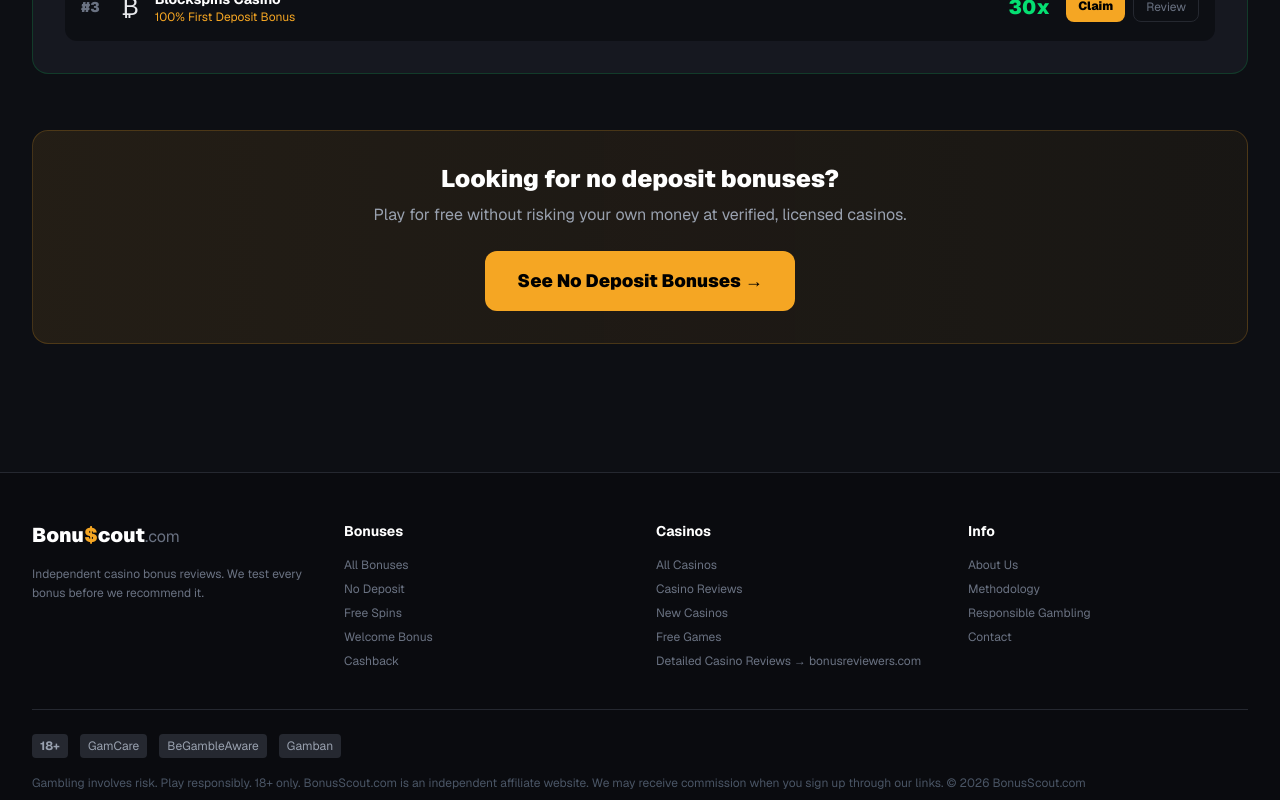
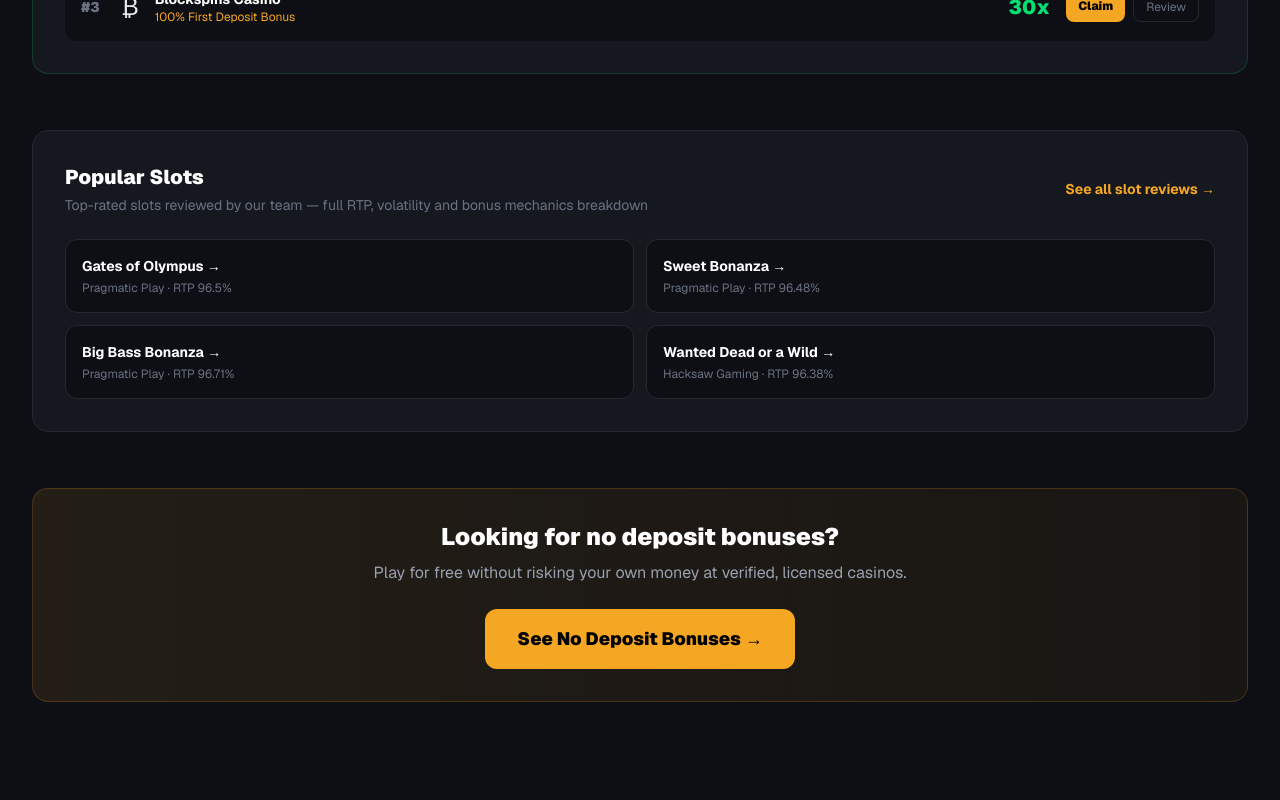
Before and after one commit to MVisionsML/bonuscout, a Next.js app: page / in a window 1280 px wide. Shown: the part 8760-9560 px from the top of the page. Built offline with nearby package versions, Linux system fonts and the light colour scheme.

Commit message:
Add internal links to slots and news

```diff
--- a/src/app/(en)/bonuses/cashback/page.tsx
+++ b/src/app/(en)/bonuses/cashback/page.tsx
@@ -140,6 +140,8 @@
             { label: 'No Wagering Casinos', href: '/no-wagering-casinos' },
             { label: 'All Bonuses', href: '/bonuses' },
             { label: 'All Reviews', href: '/reviews' },
+            { label: 'Casino News & Bonus Updates', href: '/news' },
+            { label: 'May 2026 No Deposit Audit', href: '/news/best-no-deposit-bonuses-may-2026' },
           ].map(item => (
             <Link key={item.href} href={item.href}
               className="bg-[#0D0F14] border border-[#252830] hover:border-[#F5A623]/30 rounded-xl p-4 text-sm font-bold text-white hover:text-[#F5A623] transition-all">
--- a/src/app/(en)/page.tsx
+++ b/src/app/(en)/page.tsx
@@ -136,6 +136,31 @@
           )
         })()}
 
+        {/* Popular Slots */}
+        <div className="bg-[#161820] border border-[#252830] rounded-2xl p-6 md:p-8 mb-14">
+          <div className="flex items-center justify-between mb-6">
+            <div>
+              <h2 className="text-xl font-black text-white">Popular Slots</h2>
+              <p className="text-gray-500 text-sm mt-1">Top-rated slots reviewed by our team — full RTP, volatility and bonus mechanics breakdown</p>
+            </div>
+            <Link href="/slots" className="text-[#F5A623] text-sm font-bold hover:underline">See all slot reviews →</Link>
+          </div>
+          <div className="grid grid-cols-1 md:grid-cols-2 gap-3">
+            {[
+              { name: 'Gates of Olympus', slug: 'gates-of-olympus', provider: 'Pragmatic Play', rtp: '96.5%' },
+              { name: 'Sweet Bonanza', slug: 'sweet-bonanza', provider: 'Pragmatic Play', rtp: '96.48%' },
+              { name: 'Big Bass Bonanza', slug: 'big-bass-bonanza', provider: 'Pragmatic Play', rtp: '96.71%' },
+              { name: 'Wanted Dead or a Wild', slug: 'wanted-dead-or-a-wild', provider: 'Hacksaw Gaming', rtp: '96.38%' },
+            ].map(s => (
+              <Link key={s.slug} href={`/slots/${s.slug}`}
+                className="bg-[#0D0F14] border border-[#252830] hover:border-[#F5A623]/30 rounded-xl p-4 transition-all">
+                <div className="font-bold text-white text-sm mb-1">{s.name} →</div>
+                <div className="text-xs text-gray-500">{s.provider} · RTP {s.rtp}</div>
+              </Link>
+            ))}
+          </div>
+        </div>
+
         {/* Bottom CTA */}
         <div className="bg-gradient-to-r from-[#F5A623]/10 to-[#F5A623]/5 border border-[#F5A623]/20 rounded-2xl p-8 text-center">
           <h2 className="text-2xl font-black text-white mb-2">Looking for no deposit bonuses?</h2>
--- a/src/components/layout/Footer.tsx
+++ b/src/components/layout/Footer.tsx
@@ -31,6 +31,7 @@
             <ul className="space-y-2 text-xs text-gray-500">
               <li><Link href="/casinos" className="hover:text-[#F5A623] transition-colors">All Casinos</Link></li>
               <li><Link href="/reviews" className="hover:text-[#F5A623] transition-colors">Casino Reviews</Link></li>
+              <li><Link href="/slots" className="hover:text-[#F5A623] transition-colors">Slot Reviews</Link></li>
               <li><Link href="/casinos/new" className="hover:text-[#F5A623] transition-colors">New Casinos</Link></li>
               <li><Link href="/free-games" className="hover:text-[#F5A623] transition-colors">Free Games</Link></li>
               <li>
@@ -50,6 +51,7 @@
             <ul className="space-y-2 text-xs text-gray-500">
               <li><Link href="/about" className="hover:text-[#F5A623] transition-colors">About Us</Link></li>
               <li><Link href="/methodology" className="hover:text-[#F5A623] transition-colors">Methodology</Link></li>
+              <li><Link href="/news" className="hover:text-[#F5A623] transition-colors">Casino News</Link></li>
               <li><Link href="/responsible-gambling" className="hover:text-[#F5A623] transition-colors">Responsible Gambling</Link></li>
               <li><Link href="/contact" className="hover:text-[#F5A623] transition-colors">Contact</Link></li>
             </ul>
```
